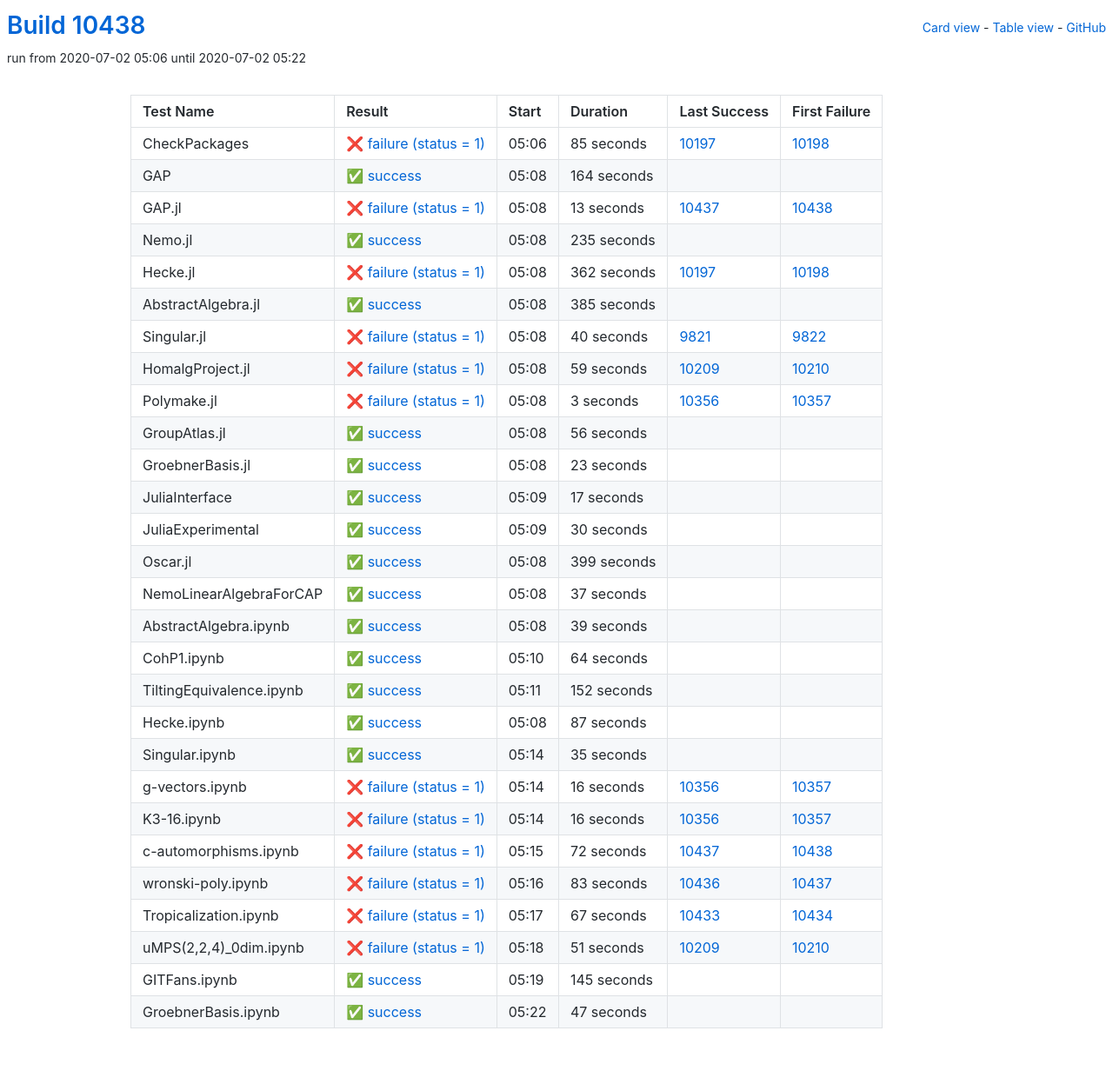
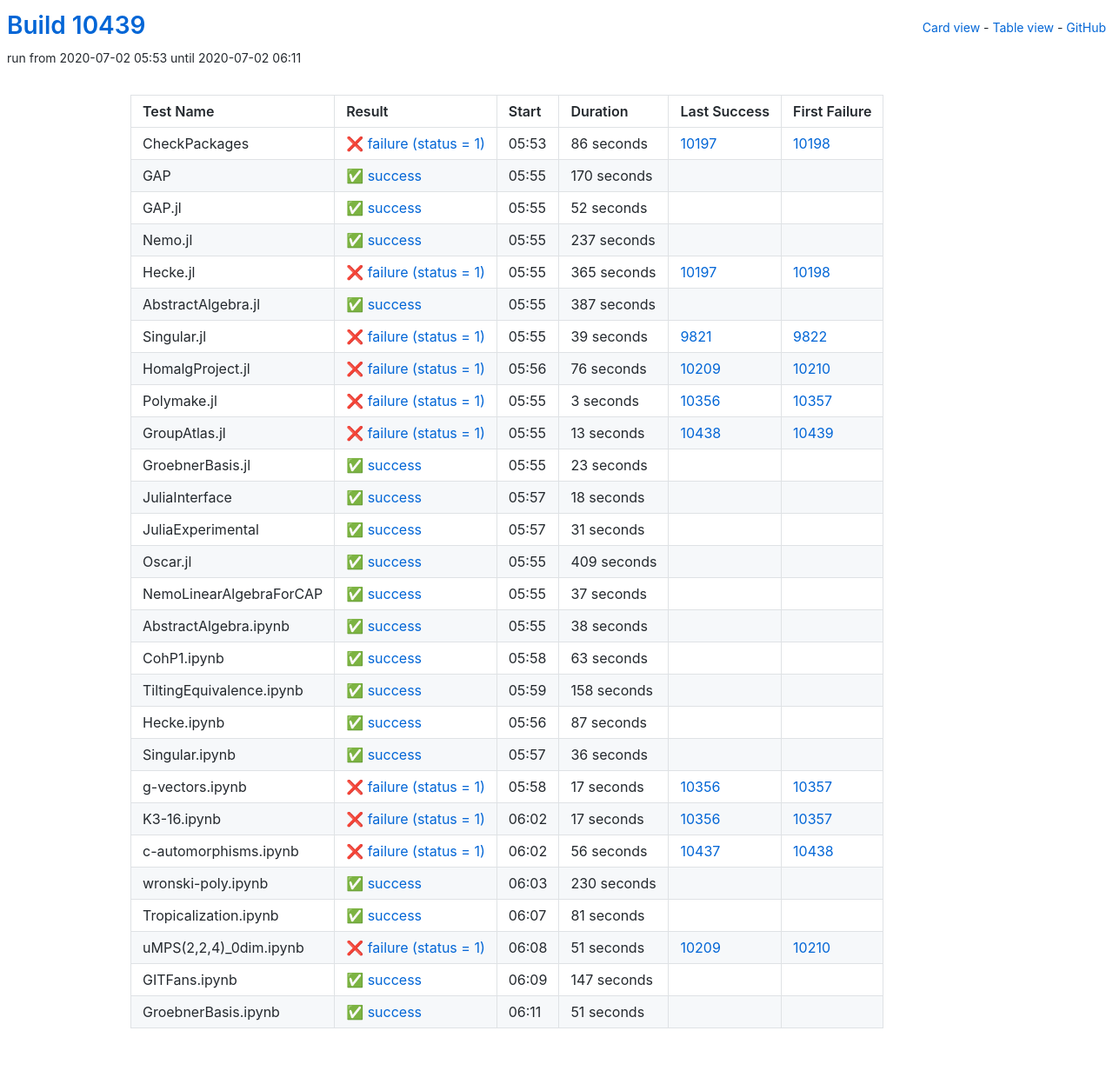
Before and after one commit to oscar-system/oscar-ci-status, a Jekyll site: the page built from table.html, in a window 1280 px wide. Shown: the whole page at 87% size. Built offline with Jekyll 4.4.1, drawn with Linux system fonts in a browser that asks for light colours.

Commit message:
Build #10439

```diff
--- a/_data/ci.yml
+++ b/_data/ci.yml
@@ -1,6 +1,6 @@
 ---
-build: 10438
-build_url: https://oscarci.mathematik.uni-kl.de/job/oscar/10438/
+build: 10439
+build_url: https://oscarci.mathematik.uni-kl.de/job/oscar/10439/
 job: oscar
 organization: oscar-system
 repo: oscar-ci-status
@@ -8,104 +8,104 @@
 tests:
 - name: CheckPackages
   id: checkpackages
-  log: https://oscarci.mathematik.uni-kl.de/job/oscar/10438/artifact/logs/build-10438/CheckPackages.log
-  start: 2020-07-02 05:06
+  log: https://oscarci.mathematik.uni-kl.de/job/oscar/10439/artifact/logs/build-10439/CheckPackages.log
+  start: 2020-07-02 05:53
   success: false
   exitcode: 1
   status: failure
-  duration: 85
+  duration: 86
   last_success: 10197
   last_success_url: https://oscarci.mathematik.uni-kl.de/job/oscar/10197/
   first_failure: 10198
   first_failure_url: https://oscarci.mathematik.uni-kl.de/job/oscar/10198/
 - name: GAP
   id: gap
-  log: https://oscarci.mathematik.uni-kl.de/job/oscar/10438/artifact/logs/build-10438/GAP.log
-  start: 2020-07-02 05:08
+  log: https://oscarci.mathematik.uni-kl.de/job/oscar/10439/artifact/logs/build-10439/GAP.log
+  start: 2020-07-02 05:55
   success: true
   exitcode: 0
   status: success
-  duration: 164
+  duration: 170
   last_success: false
   last_success_url:
   first_failure: false
   first_failure_url:
 - name: GAP.jl
   id: gap-jl
-  log: https://oscarci.mathematik.uni-kl.de/job/oscar/10438/artifact/logs/build-10438/GAP.jl.log
-  start: 2020-07-02 05:08
-  success: false
-  exitcode: 1
-  status: failure
-  duration: 13
-  last_success: 10437
-  last_success_url: https://oscarci.mathematik.uni-kl.de/job/oscar/10437/
-  first_failure: 10438
-  first_failure_url: https://oscarci.mathematik.uni-kl.de/job/oscar/10438/
-- name: Nemo.jl
-  id: nemo-jl
-  log: https://oscarci.mathematik.uni-kl.de/job/oscar/10438/artifact/logs/build-10438/Nemo.jl.log
-  start: 2020-07-02 05:08
+  log: https://oscarci.mathematik.uni-kl.de/job/oscar/10439/artifact/logs/build-10439/GAP.jl.log
+  start: 2020-07-02 05:55
   success: true
   exitcode: 0
   status: success
-  duration: 235
+  duration: 52
+  last_success: false
+  last_success_url:
+  first_failure: false
+  first_failure_url:
+- name: Nemo.jl
+  id: nemo-jl
+  log: https://oscarci.mathematik.uni-kl.de/job/oscar/10439/artifact/logs/build-10439/Nemo.jl.log
+  start: 2020-07-02 05:55
+  success: true
+  exitcode: 0
+  status: success
+  duration: 237
   last_success: false
   last_success_url:
   first_failure: false
   first_failure_url:
 - name: Hecke.jl
   id: hecke-jl
-  log: https://oscarci.mathematik.uni-kl.de/job/oscar/10438/artifact/logs/build-10438/Hecke.jl.log
-  start: 2020-07-02 05:08
+  log: https://oscarci.mathematik.uni-kl.de/job/oscar/10439/artifact/logs/build-10439/Hecke.jl.log
+  start: 2020-07-02 05:55
   success: false
   exitcode: 1
   status: failure
-  duration: 362
+  duration: 365
   last_success: 10197
   last_success_url: https://oscarci.mathematik.uni-kl.de/job/oscar/10197/
   first_failure: 10198
   first_failure_url: https://oscarci.mathematik.uni-kl.de/job/oscar/10198/
 - name: AbstractAlgebra.jl
   id: abstractalgebra-jl
-  log: https://oscarci.mathematik.uni-kl.de/job/oscar/10438/artifact/logs/build-10438/AbstractAlgebra.jl.log
-  start: 2020-07-02 05:08
+  log: https://oscarci.mathematik.uni-kl.de/job/oscar/10439/artifact/logs/build-10439/AbstractAlgebra.jl.log
+  start: 2020-07-02 05:55
   success: true
   exitcode: 0
   status: success
-  duration: 385
+  duration: 387
   last_success: false
   last_success_url:
   first_failure: false
   first_failure_url:
 - name: Singular.jl
   id: singular-jl
-  log: https://oscarci.mathematik.uni-kl.de/job/oscar/10438/artifact/logs/build-10438/Singular.jl.log
-  start: 2020-07-02 05:08
+  log: https://oscarci.mathematik.uni-kl.de/job/oscar/10439/artifact/logs/build-10439/Singular.jl.log
+  start: 2020-07-02 05:55
   success: false
   exitcode: 1
   status: failure
-  duration: 40
+  duration: 39
   last_success: 9821
   last_success_url: https://oscarci.mathematik.uni-kl.de/job/oscar/9821/
   first_failure: 9822
   first_failure_url: https://oscarci.mathematik.uni-kl.de/job/oscar/9822/
 - name: HomalgProject.jl
   id: homalgproject-jl
-  log: https://oscarci.mathematik.uni-kl.de/job/oscar/10438/artifact/logs/build-10438/HomalgProject.jl.log
-  start: 2020-07-02 05:08
+  log: https://oscarci.mathematik.uni-kl.de/job/oscar/10439/artifact/logs/build-10439/HomalgProject.jl.log
+  start: 2020-07-02 05:56
   success: false
   exitcode: 1
   status: failure
-  duration: 59
+  duration: 76
   last_success: 10209
   last_success_url: https://oscarci.mathematik.uni-kl.de/job/oscar/10209/
   first_failure: 10210
   first_failure_url: https://oscarci.mathematik.uni-kl.de/job/oscar/10210/
 - name: Polymake.jl
   id: polymake-jl
-  log: https://oscarci.mathematik.uni-kl.de/job/oscar/10438/artifact/logs/build-10438/Polymake.jl.log
-  start: 2020-07-02 05:08
+  log: https://oscarci.mathematik.uni-kl.de/job/oscar/10439/artifact/logs/build-10439/Polymake.jl.log
+  start: 2020-07-02 05:55
   success: false
   exitcode: 1
   status: failure
@@ -116,20 +116,20 @@
   first_failure_url: https://oscarci.mathematik.uni-kl.de/job/oscar/10357/
 - name: GroupAtlas.jl
   id: groupatlas-jl
-  log: https://oscarci.mathematik.uni-kl.de/job/oscar/10438/artifact/logs/build-10438/GroupAtlas.jl.log
-  start: 2020-07-02 05:08
-  success: true
-  exitcode: 0
-  status: success
-  duration: 56
-  last_success: false
-  last_success_url:
-  first_failure: false
-  first_failure_url:
+  log: https://oscarci.mathematik.uni-kl.de/job/oscar/10439/artifact/logs/build-10439/GroupAtlas.jl.log
+  start: 2020-07-02 05:55
+  success: false
+  exitcode: 1
+  status: failure
+  duration: 13
+  last_success: 10438
+  last_success_url: https://oscarci.mathematik.uni-kl.de/job/oscar/10438/
+  first_failure: 10439
+  first_failure_url: https://oscarci.mathematik.uni-kl.de/job/oscar/10439/
 - name: GroebnerBasis.jl
   id: groebnerbasis-jl
-  log: https://oscarci.mathematik.uni-kl.de/job/oscar/10438/artifact/logs/build-10438/GroebnerBasis.jl.log
-  start: 2020-07-02 05:08
+  log: https://oscarci.mathematik.uni-kl.de/job/oscar/10439/artifact/logs/build-10439/GroebnerBasis.jl.log
+  start: 2020-07-02 05:55
   success: true
   exitcode: 0
   status: success
@@ -140,44 +140,44 @@
   first_failure_url:
 - name: JuliaInterface
   id: juliainterface
-  log: https://oscarci.mathematik.uni-kl.de/job/oscar/10438/artifact/logs/build-10438/JuliaInterface.log
-  start: 2020-07-02 05:09
+  log: https://oscarci.mathematik.uni-kl.de/job/oscar/10439/artifact/logs/build-10439/JuliaInterface.log
+  start: 2020-07-02 05:57
   success: true
   exitcode: 0
   status: success
-  duration: 17
+  duration: 18
   last_success: false
   last_success_url:
   first_failure: false
   first_failure_url:
 - name: JuliaExperimental
   id: juliaexperimental
-  log: https://oscarci.mathematik.uni-kl.de/job/oscar/10438/artifact/logs/build-10438/JuliaExperimental.log
-  start: 2020-07-02 05:09
+  log: https://oscarci.mathematik.uni-kl.de/job/oscar/10439/artifact/logs/build-10439/JuliaExperimental.log
+  start: 2020-07-02 05:57
   success: true
   exitcode: 0
   status: success
-  duration: 30
+  duration: 31
   last_success: false
   last_success_url:
   first_failure: false
   first_failure_url:
 - name: Oscar.jl
   id: oscar-jl
-  log: https://oscarci.mathematik.uni-kl.de/job/oscar/10438/artifact/logs/build-10438/Oscar.jl.log
-  start: 2020-07-02 05:08
+  log: https://oscarci.mathematik.uni-kl.de/job/oscar/10439/artifact/logs/build-10439/Oscar.jl.log
+  start: 2020-07-02 05:55
   success: true
   exitcode: 0
   status: success
-  duration: 399
+  duration: 409
   last_success: false
   last_success_url:
   first_failure: false
   first_failure_url:
 - name: NemoLinearAlgebraForCAP
   id: nemolinearalgebraforcap
-  log: https://oscarci.mathematik.uni-kl.de/job/oscar/10438/artifact/logs/build-10438/NemoLinearAlgebraForCAP.log
-  start: 2020-07-02 05:08
+  log: https://oscarci.mathematik.uni-kl.de/job/oscar/10439/artifact/logs/build-10439/NemoLinearAlgebraForCAP.log
+  start: 2020-07-02 05:55
   success: true
   exitcode: 0
   status: success
@@ -188,44 +188,44 @@
   first_failure_url:
 - name: AbstractAlgebra.ipynb
   id: abstractalgebra-ipynb
-  log: https://oscarci.mathematik.uni-kl.de/job/oscar/10438/artifact/logs/build-10438/AbstractAlgebra.ipynb.log
-  start: 2020-07-02 05:08
+  log: https://oscarci.mathematik.uni-kl.de/job/oscar/10439/artifact/logs/build-10439/AbstractAlgebra.ipynb.log
+  start: 2020-07-02 05:55
   success: true
   exitcode: 0
   status: success
-  duration: 39
+  duration: 38
   last_success: false
   last_success_url:
   first_failure: false
   first_failure_url:
 - name: CohP1.ipynb
   id: cohp1-ipynb
-  log: https://oscarci.mathematik.uni-kl.de/job/oscar/10438/artifact/logs/build-10438/CohP1.ipynb.log
-  start: 2020-07-02 05:10
+  log: https://oscarci.mathematik.uni-kl.de/job/oscar/10439/artifact/logs/build-10439/CohP1.ipynb.log
+  start: 2020-07-02 05:58
   success: true
   exitcode: 0
   status: success
-  duration: 64
+  duration: 63
   last_success: false
   last_success_url:
   first_failure: false
   first_failure_url:
 - name: TiltingEquivalence.ipynb
   id: tiltingequivalence-ipynb
-  log: https://oscarci.mathematik.uni-kl.de/job/oscar/10438/artifact/logs/build-10438/TiltingEquivalence.ipynb.log
-  start: 2020-07-02 05:11
+  log: https://oscarci.mathematik.uni-kl.de/job/oscar/10439/artifact/logs/build-10439/TiltingEquivalence.ipynb.log
+  start: 2020-07-02 05:59
   success: true
   exitcode: 0
   status: success
-  duration: 152
+  duration: 158
   last_success: false
   last_success_url:
   first_failure: false
   first_failure_url:
 - name: Hecke.ipynb
   id: hecke-ipynb
-  log: https://oscarci.mathematik.uni-kl.de/job/oscar/10438/artifact/logs/build-10438/Hecke.ipynb.log
-  start: 2020-07-02 05:08
+  log: https://oscarci.mathematik.uni-kl.de/job/oscar/10439/artifact/logs/build-10439/Hecke.ipynb.log
+  start: 2020-07-02 05:56
   success: true
   exitcode: 0
   status: success
@@ -236,80 +236,80 @@
   first_failure_url:
 - name: Singular.ipynb
   id: singular-ipynb
-  log: https://oscarci.mathematik.uni-kl.de/job/oscar/10438/artifact/logs/build-10438/Singular.ipynb.log
-  start: 2020-07-02 05:14
+  log: https://oscarci.mathematik.uni-kl.de/job/oscar/10439/artifact/logs/build-10439/Singular.ipynb.log
+  start: 2020-07-02 05:57
   success: true
   exitcode: 0
   status: success
-  duration: 35
+  duration: 36
   last_success: false
   last_success_url:
   first_failure: false
   first_failure_url:
 - name: g-vectors.ipynb
   id: g-vectors-ipynb
-  log: https://oscarci.mathematik.uni-kl.de/job/oscar/10438/artifact/logs/build-10438/g-vectors.ipynb.log
-  start: 2020-07-02 05:14
+  log: https://oscarci.mathematik.uni-kl.de/job/oscar/10439/artifact/logs/build-10439/g-vectors.ipynb.log
+  start: 2020-07-02 05:58
   success: false
   exitcode: 1
   status: failure
-  duration: 16
+  duration: 17
   last_success: 10356
   last_success_url: https://oscarci.mathematik.uni-kl.de/job/oscar/10356/
   first_failure: 10357
   first_failure_url: https://oscarci.mathematik.uni-kl.de/job/oscar/10357/
 - name: K3-16.ipynb
   id: k3-16-ipynb
-  log: https://oscarci.mathematik.uni-kl.de/job/oscar/10438/artifact/logs/build-10438/K3-16.ipynb.log
-  start: 2020-07-02 05:14
+  log: https://oscarci.mathematik.uni-kl.de/job/oscar/10439/artifact/logs/build-10439/K3-16.ipynb.log
+  start: 2020-07-02 06:02
   success: false
   exitcode: 1
   status: failure
-  duration: 16
+  duration: 17
   last_success: 10356
   last_success_url: https://oscarci.mathematik.uni-kl.de/job/oscar/10356/
   first_failure: 10357
   first_failure_url: https://oscarci.mathematik.uni-kl.de/job/oscar/10357/
 - name: c-automorphisms.ipynb
   id: c-automorphisms-ipynb
-  log: https://oscarci.mathematik.uni-kl.de/job/oscar/10438/artifact/logs/build-10438/c-automorphisms.ipynb.log
-  start: 2020-07-02 05:15
+  log: https://oscarci.mathematik.uni-kl.de/job/oscar/10439/artifact/logs/build-10439/c-automorphisms.ipynb.log
+  start: 2020-07-02 06:02
   success: false
   exitcode: 1
   status: failure
-  duration: 72
+  duration: 56
   last_success: 10437
   last_success_url: https://oscarci.mathematik.uni-kl.de/job/oscar/10437/
   first_failure: 10438
   first_failure_url: https://oscarci.mathematik.uni-kl.de/job/oscar/10438/
 - name: wronski-poly.ipynb
   id: wronski-poly-ipynb
-  log: https://oscarci.mathematik.uni-kl.de/job/oscar/10438/artifact/logs/build-10438/wronski-poly.ipynb.log
-  start: 2020-07-02 05:16
-  success: false
-  exitcode: 1
-  status: failure
-  duration: 83
-  last_success: 10436
-  last_success_url: https://oscarci.mathematik.uni-kl.de/job/oscar/10436/
-  first_failure: 10437
-  first_failure_url: https://oscarci.mathematik.uni-kl.de/job/oscar/10437/
+  log: https://oscarci.mathematik.uni-kl.de/job/oscar/10439/artifact/logs/build-10439/wronski-poly.ipynb.log
+  start: 2020-07-02 06:03
+  success: true
+  exitcode: 0
+  status: success
+  duration: 230
+  last_success: false
+  last_success_url:
+  first_failure: false
+  first_failure_url:
 - name: Tropicalization.ipynb
   id: tropicalization-ipynb
-  log: https://oscarci.mathematik.uni-kl.de/job/oscar/10438/artifact/logs/build-10438/Tropicalization.ipynb.log
-  start: 2020-07-02 05:17
-  success: false
-  exitcode: 1
-  status: failure
-  duration: 67
-  last_success: 10433
-  last_success_url: https://oscarci.mathematik.uni-kl.de/job/oscar/10433/
-  first_failure: 10434
-  first_failure_url: https://oscarci.mathematik.uni-kl.de/job/oscar/10434/
+  log: https://oscarci.mathematik.uni-kl.de/job/oscar/10439/artifact/logs/build-10439/Tropicalization.ipynb.log
+  start: 2020-07-02 06:07
+  success: true
+  exitcode: 0
+  status: success
+  duration: 81
+  last_success: false
+  last_success_url:
+  first_failure: false
+  first_failure_url:
 - name: uMPS(2,2,4)_0dim.ipynb
   id: umps-2-2-4-0dim-ipynb
-  log: https://oscarci.mathematik.uni-kl.de/job/oscar/10438/artifact/logs/build-10438/uMPS-2-2-4-_0dim.ipynb.log
-  start: 2020-07-02 05:18
+  log: https://oscarci.mathematik.uni-kl.de/job/oscar/10439/artifact/logs/build-10439/uMPS-2-2-4-_0dim.ipynb.log
+  start: 2020-07-02 06:08
   success: false
   exitcode: 1
   status: failure
@@ -320,24 +320,24 @@
   first_failure_url: https://oscarci.mathematik.uni-kl.de/job/oscar/10210/
 - name: GITFans.ipynb
   id: gitfans-ipynb
-  log: https://oscarci.mathematik.uni-kl.de/job/oscar/10438/artifact/logs/build-10438/GITFans.ipynb.log
-  start: 2020-07-02 05:19
+  log: https://oscarci.mathematik.uni-kl.de/job/oscar/10439/artifact/logs/build-10439/GITFans.ipynb.log
+  start: 2020-07-02 06:09
   success: true
   exitcode: 0
   status: success
-  duration: 145
+  duration: 147
   last_success: false
   last_success_url:
   first_failure: false
   first_failure_url:
 - name: GroebnerBasis.ipynb
   id: groebnerbasis-ipynb
-  log: https://oscarci.mathematik.uni-kl.de/job/oscar/10438/artifact/logs/build-10438/GroebnerBasis.ipynb.log
-  start: 2020-07-02 05:22
+  log: https://oscarci.mathematik.uni-kl.de/job/oscar/10439/artifact/logs/build-10439/GroebnerBasis.ipynb.log
+  start: 2020-07-02 06:11
   success: true
   exitcode: 0
   status: success
-  duration: 47
+  duration: 51
   last_success: false
   last_success_url:
   first_failure: false
```
Also changed, not shown: README.md.
